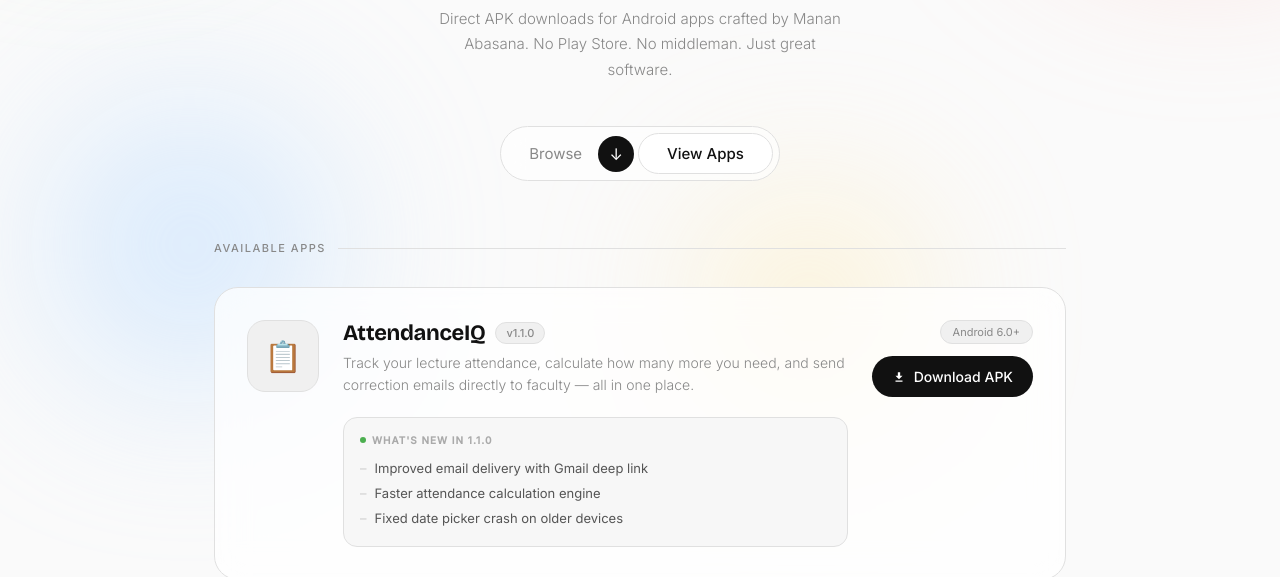
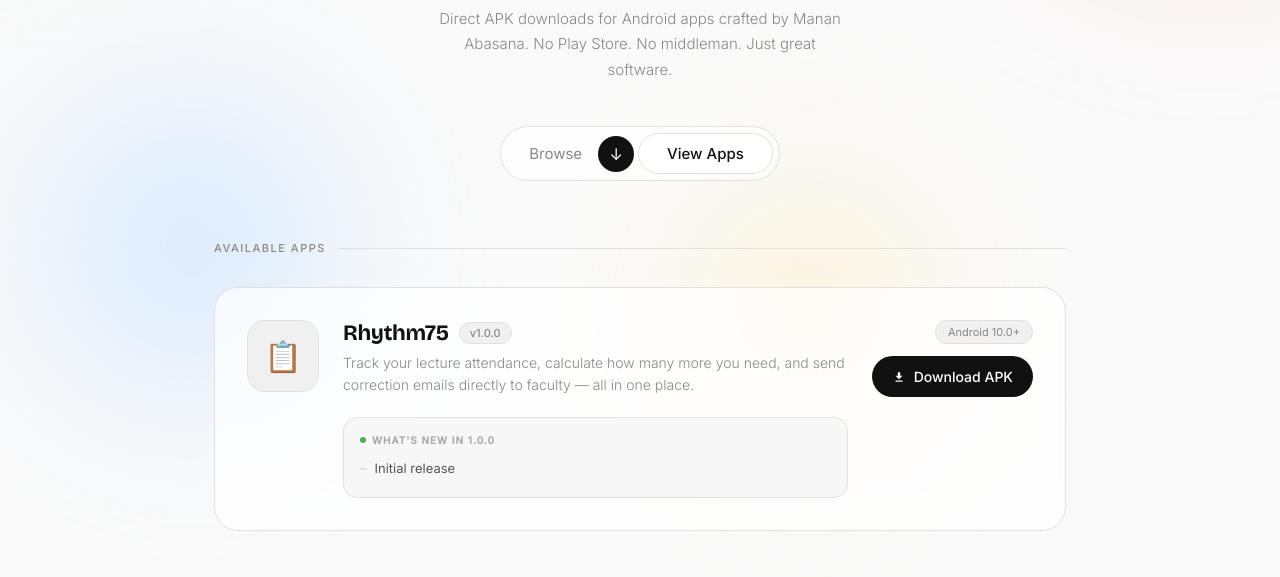
Before and after one commit to MANAN-1981/Deploy_Depot, a plain HTML site: page index.html in a window 1280 px wide. Shown: the part 395-972 px from the top of the page. Drawn offline with nearby package versions, Linux system fonts and the light colour scheme.

Commit message:
First Update

```diff
--- a/apps/attandance/version.json
+++ b/apps/attandance/version.json
@@ -1,7 +1,7 @@
 {
   "latest_version": "1.0.0",
   "build_number": 1,
-  "apk_url": "https://yourwebsite.com/apps/attendance/app-release.apk",
+  "apk_url": "https://MANAN-1981.github.io/Deploy_Depot/apps/attendance/app-release.apk",
   "update_description": "Initial release",
   "force_update": false
 }
--- a/index.html
+++ b/index.html
@@ -443,23 +443,21 @@
 
     <div class="app-body">
       <div class="app-title-row">
-        <h2>AttendanceIQ</h2>
-        <span class="version-pill">v1.1.0</span>
+        <h2>Rhythm75</h2>
+        <span class="version-pill">v1.0.0</span>
       </div>
       <p class="app-desc">
         Track your lecture attendance, calculate how many more you need,
         and send correction emails directly to faculty — all in one place.
       </p>
       <div class="changelog">
-        <div class="changelog-header">What's new in 1.1.0</div>
-        <div class="changelog-item">Improved email delivery with Gmail deep link</div>
-        <div class="changelog-item">Faster attendance calculation engine</div>
-        <div class="changelog-item">Fixed date picker crash on older devices</div>
+        <div class="changelog-header">What's new in 1.0.0</div>
+        <div class="changelog-item">Initial release</div>
       </div>
     </div>
 
     <div class="app-action">
-      <span class="platform-badge">Android 6.0+</span>
+      <span class="platform-badge">Android 10.0+</span>
       <a class="btn-download" href="apps/attendance/app-release.apk" download>
         <svg viewBox="0 0 24 24"><path d="M12 16l-6-6h4V4h4v6h4l-6 6zm-6 2h12v2H6v-2z"/></svg>
         Download APK
@@ -470,7 +468,7 @@
 
 <!-- Footer -->
 <footer>
-  <span>© 2025 Deploy Depot</span>
+  <span>© 2026 Deploy Depot</span>
   <span>Built by <a href="mailto:you@example.com">Manan Abasana</a></span>
 </footer>
 
```
